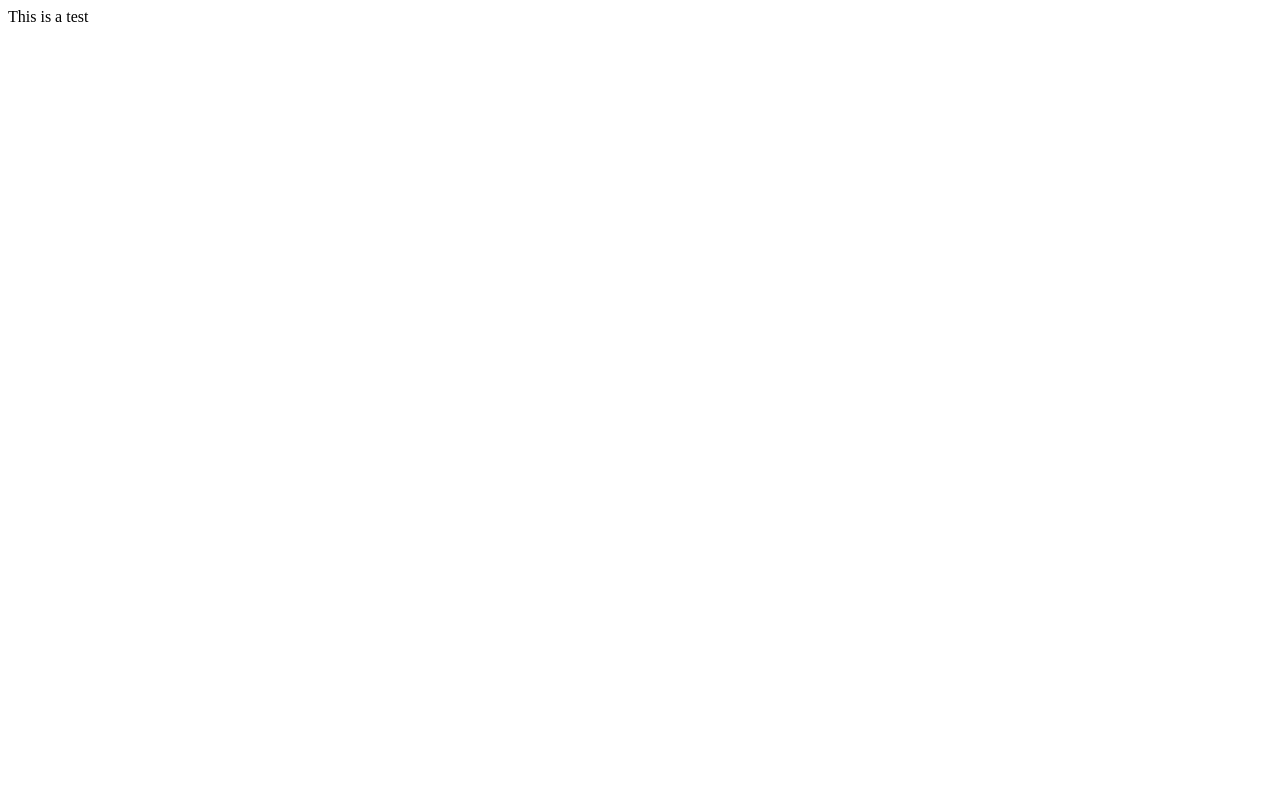
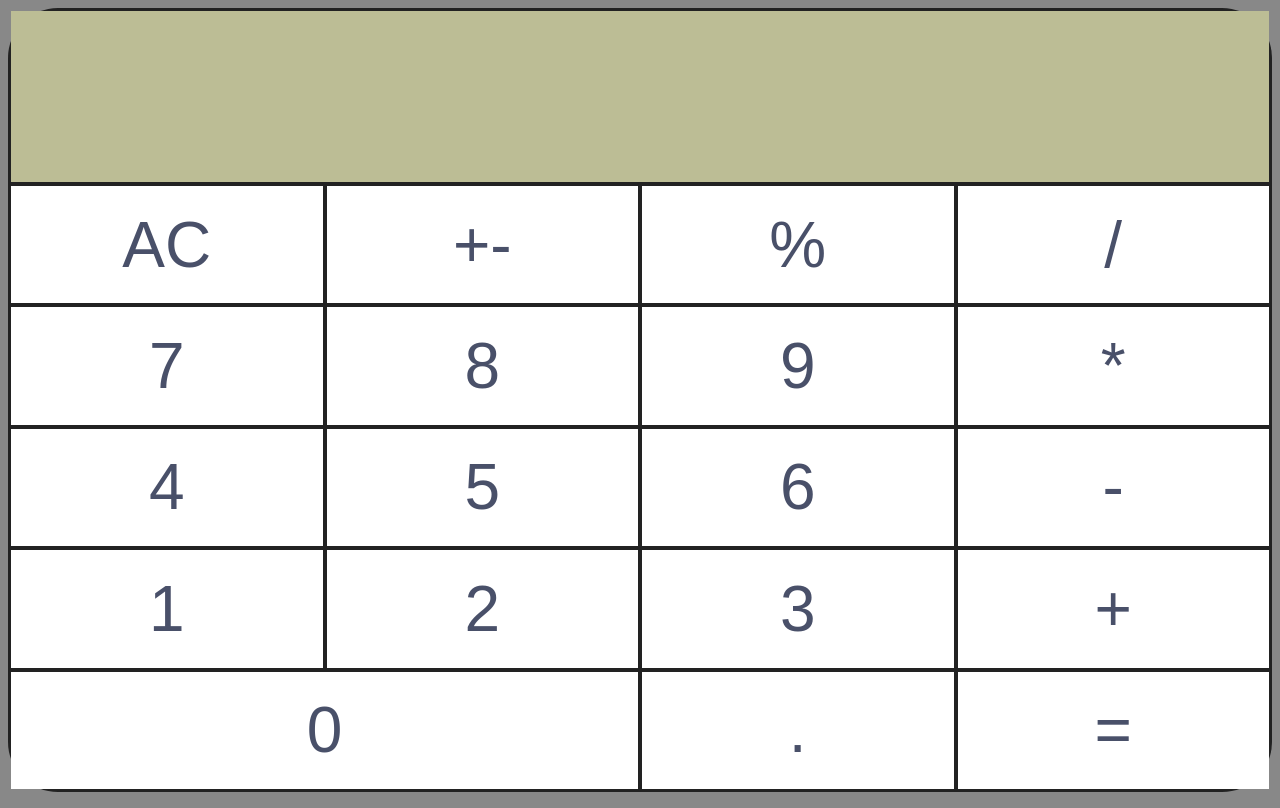
Before and after one commit to StellarHorizon/ios-pwa-calculator, a plain HTML site: page index.html in a window 1280 px wide. Drawn offline with Linux system fonts and the light colour scheme.

Commit message:
Early Mockup

```diff
--- a/index.html
+++ b/index.html
@@ -1 +1,47 @@
-This is a test
+<html>
+    <head>
+        <link href="main.css" rel="stylesheet">
+    </head>
+
+    <body>
+        <form name="calculator">
+            <table>
+                <tr>
+                    <td colspan="4">
+                        <input type="text" name="display" id="display" disabled>
+                    </td>
+                </tr>
+                <tr>
+                    <td><input type="button" class="operator"  name="ac" value="AC" onclick="calculator.display.value = ''"></td>
+                    <td><input type="button" class="operator"  name="plusminus" value="+-" onclick="calculator.display.value += ''"></td>
+                    <td><input type="button" class="operator"  name="percent" value="%" onclick="calculator.display.value += '%'"></td>
+                    <td><input type="button" class="operator" name="divide" value="/" onclick="calculator.display.value += '/'"></td>
+                </tr>
+                <tr>
+                    <td><input type="button" name="seven" value="7" onclick="calculator.display.value += '7'"></td>
+                    <td><input type="button" name="eight" value="8" onclick="calculator.display.value += '8'"></td>
+                    <td><input type="button" name="nine" value="9" onclick="calculator.display.value += '9'"></td>
+                    <td><input type="button" class="operator"  name="multiply" value="*" onclick="calculator.display.value += '*'"></td>
+                </tr>
+                <tr>
+                    <td><input type="button" name="four" value="4" onclick="calculator.display.value += '4'"></td>
+                    <td><input type="button" name="five" value="5" onclick="calculator.display.value += '5'"></td>
+                    <td><input type="button" name="six" value="6" onclick="calculator.display.value += '6'"></td>
+                    <td><input type="button" class="operator"  name="subtract" value="-" onclick="calculator.display.value += '-'"></td>
+                </tr>
+                <tr>
+                    <td><input type="button" name="one" value="1" onclick="calculator.display.value += '1'"></td>
+                    <td><input type="button" name="two" value="2" onclick="calculator.display.value += '2'"></td>
+                    <td><input type="button" name="three" value="3" onclick="calculator.display.value += '3'"></td>
+                    <td><input type="button" class="operator"  name="add" value="+" onclick="calculator.display.value += '+'"></td>
+                </tr>
+                <tr>
+                    <td colspan="2"><input type="button" name="zero" value="0" onclick="calculator.display.value += '0'"></td>
+                    <td><input type="button" class="operator"  name="decimalpoint" value="." onclick="calculator.display.value += '.'"></td>
+                    <td><input type="button" class="operator"  name="equals" value="=" onclick="calculator.display.value += '='"></td>
+                </tr>
+
+            </table>
+        </form>
+    </body>
+</html>
--- /dev/null
+++ b/main.css
@@ -0,0 +1,55 @@
+body {
+    background-color: #888;
+  }
+
+  table {
+    margin: auto;
+    background-color: #222;
+    width: 100%;
+    height: 100%;
+    table-layout: fixed;
+    text-align: center;
+    border-radius: 50px;
+    /* border-radius: 4px;
+    padding-right: 10px; */
+  }
+
+  .input_td {
+    width: 25%;
+  }
+
+  input {
+    outline: 0;
+    position: relative;
+    /* left: 5px;
+    top: 5px; */
+    border: 0;
+    color: #495069;
+    background-color: #fff;
+    width: 100%;
+    height: 100%;
+    float: left;
+    /* margin: 5px; */
+    font-size: 400%;
+    /* box-shadow: 0 4px rgba(0,0,0,0.2); */
+    /* margin-bottom: 15px; */
+  }
+
+  #display {
+    width: 100%;
+    font-size: auto;
+    text-align: right;
+    font-size-adjust: 0.78;
+    background-color: #bcbd95;
+    float: left;
+  }
+
+  .input_operator {
+    background-color: #cee9ea;
+    position: relative;
+  }
+
+  .input_number {
+    background-color: #fff;
+    position: relative;
+  }
```
